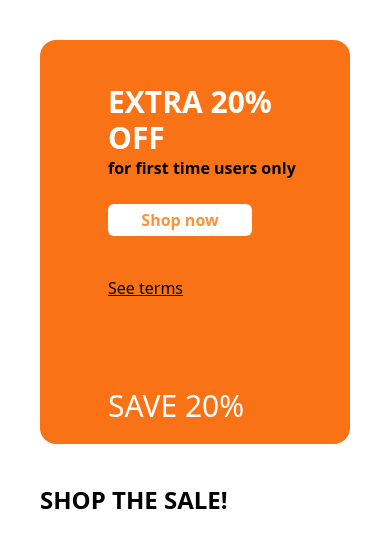
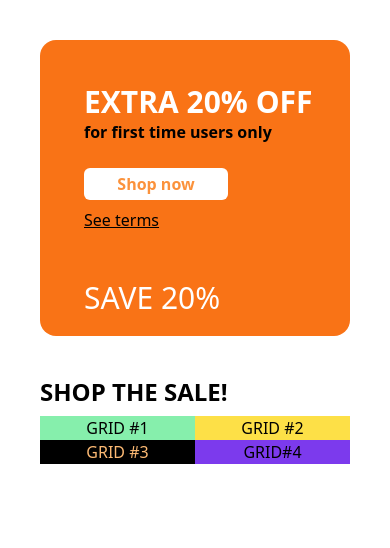
Before and after one commit to Jas-developer/NEARBUY_REACT_LARAVEL, a React (Vite) app in the folder client/: page / in a window 390 px wide. Shown: the top 548 px of the page. Built offline with nearby package versions, Linux system fonts and the light colour scheme.

Commit message:
added shop the sale

```diff
--- a/client/src/components/hero/Hero.jsx
+++ b/client/src/components/hero/Hero.jsx
@@ -5,7 +5,7 @@ export const Hero = () => {
     <div className="bg-white">
       <div className="hero-wrapper p-10">
         <div className="grid grid-cols-1 md:grid-cols-2 bg-orange-500 rounded-2xl">
-          <div className="grid-item p-5 mt-6 lg:ml-24 ml-12">
+          <div className="grid-item p-5 mt-6 lg:ml-24 ml-6">
             <div>
               <span>
                 <b className=" text-3xl md:text-4xl"> EXTRA 20% OFF</b> <br />
@@ -21,14 +21,14 @@ export const Hero = () => {
                 Shop now
               </button>
             </div>
-            <div className="terms-wrapper mt-10">
+            <div className="terms-wrapper  mt-2 md:mt-10">
               <p className="text-black">
                 <ul className="underline">See terms</ul>
               </p>
             </div>
           </div>
-          <div className="grit-item p-5  lg:ml-24 ml-12">
-            <div className="mt-12">
+          <div className="grit-item p-5  lg:ml-24 ml-6">
+            <div className="mt-2 md:mt-12">
               <span className="text-3xl md:text-4xl">SAVE 20%</span>
             </div>
           </div>
--- a/client/src/components/products/shop-sale/ShopSale.jsx
+++ b/client/src/components/products/shop-sale/ShopSale.jsx
@@ -4,6 +4,12 @@ export const ShopSale = () => {
   return (
     <div className="shop-sale-wrapper mx-10">
       <span className="text-black text-2xl font-semibold">SHOP THE SALE!</span>
+      <div className="grid grid-cols-2 md:grid-cols-4 text-black mt-2 text-center">
+        <div className="grid-item bg-green-300">GRID #1</div>
+        <div className="grid-item bg-yellow-300">GRID #2</div>
+        <div className="grid-item bg-black text-orange-300">GRID #3</div>
+        <div className="grid-item bg-violet-600">GRID#4</div>
+      </div>
     </div>
   );
 };
```
